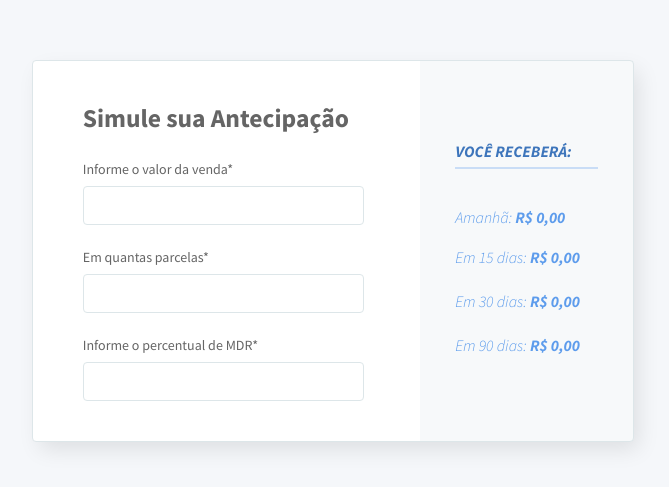
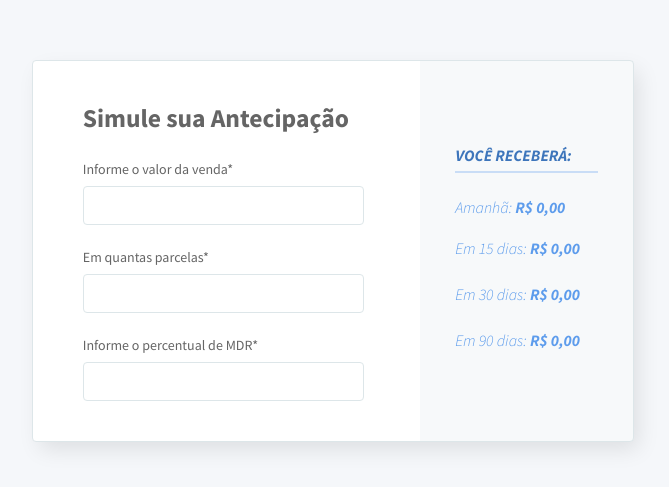
Before and after one commit to amandabrbz/hash, a React (Create React App) app: page / in a window 1280 px wide. Shown: the part 149-636 px from the top of the page, without its empty margins (308-977 px from the left). Built offline with nearby package versions, Linux system fonts and the light colour scheme; no server answers.

Commit message:
adiciona white-space nos valores para nao quebrar

```diff
--- a/src/components/Results/Results.css
+++ b/src/components/Results/Results.css
@@ -1,34 +1 @@
-.box__result {
-  height: 100%;
-  padding: 35px;
-  background: rgba(209, 220, 227, 0.18); }
-
-@media screen and (min-width: 578px) {
-  .box__result {
-    padding: 0 35px;
-    display: flex;
-    flex-direction: column;
-    justify-content: center; } }
-
-.box__result--title {
-  font-size: 1rem;
-  line-height: 2;
-  font-weight: 700;
-  font-style: italic;
-  text-transform: uppercase;
-  color: #3D75BB;
-  border-bottom: 2px solid rgba(93, 156, 236, 0.3); }
-
-.box__result--text {
-  margin: 14px 0;
-  color: #5D9CEC;
-  font-style: italic;
-  font-size: 1rem;
-  font-weight: 300; }
-
-@media screen and (min-width: 578px) {
-  .box__result--text:first-of-type {
-    margin: 40px 0 10px; } }
-
-.box__result--text strong {
-  font-weight: 700; }
+.box__result{height:100%;padding:35px;background:rgba(209,220,227,0.18)}@media screen and (min-width: 578px){.box__result{padding:0 35px;display:flex;flex-direction:column;justify-content:center}}.box__result--title{font-size:1rem;line-height:2;font-weight:700;font-style:italic;text-transform:uppercase;color:#3D75BB;border-bottom:2px solid rgba(93,156,236,0.3)}.box__result--text{margin:14px 0;color:#5D9CEC;font-style:italic;font-size:1rem;line-height:1.1;font-weight:300}@media screen and (min-width: 578px){.box__result--text:first-of-type{margin:26px 0 10px}}.box__result--text strong{font-weight:700;white-space:nowrap}
--- a/src/components/Results/Results.scss
+++ b/src/components/Results/Results.scss
@@ -27,15 +27,17 @@
     color: $blue;
     font-style: italic;
     font-size: 1rem;
+    line-height: 1.1;
     font-weight: 300;
     @include mediaMin($breakpoint-small) {
       &:first-of-type {
-        margin: 40px 0 10px;
+        margin: 26px 0 10px;
       }
     }
 
     strong {
       font-weight: 700;
+      white-space: nowrap;
     }
   }
 }
```
Lines whose indentation alone changed are shown as unchanged.
